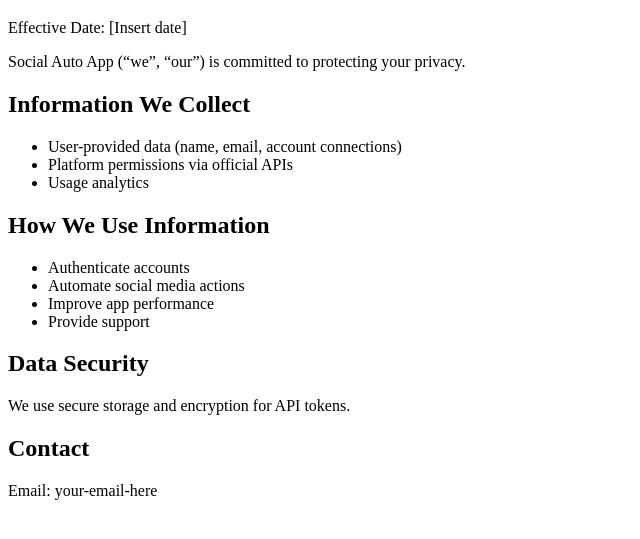
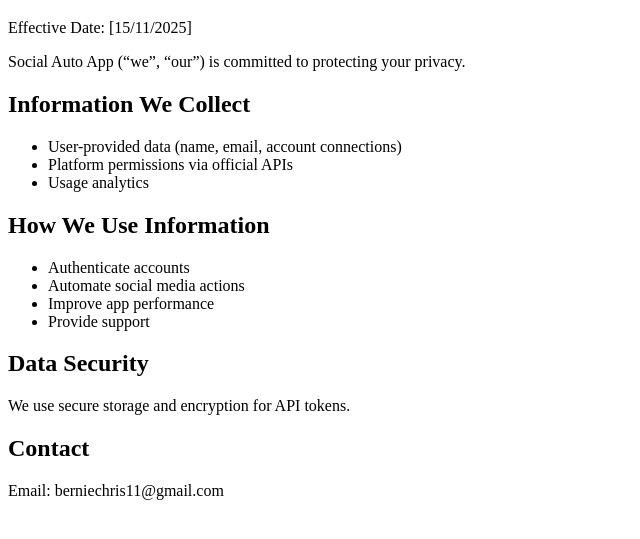
Before and after one commit to Bernie1529/Bernie.github.io, a plain HTML site: page privacy.html in a window 1280 px wide. Shown: the part 61-600 px from the top of the page, without its empty margins (0-640 px from the left). Drawn offline with Linux system fonts and the light colour scheme.

Commit message:
Update privacy.html

```diff
--- a/privacy.html
+++ b/privacy.html
@@ -5,7 +5,7 @@
 </head>
 <body>
   <h1>Privacy Policy</h1>
-  <p>Effective Date: [Insert date]</p>
+  <p>Effective Date: [15/11/2025]</p>
 
   <p>Social Auto App (“we”, “our”) is committed to protecting your privacy.</p>
 
@@ -28,6 +28,6 @@
   <p>We use secure storage and encryption for API tokens.</p>
 
   <h2>Contact</h2>
-  <p>Email: your-email-here</p>
+  <p>Email: berniechris11@gmail.com</p>
 </body>
 </html>
```
